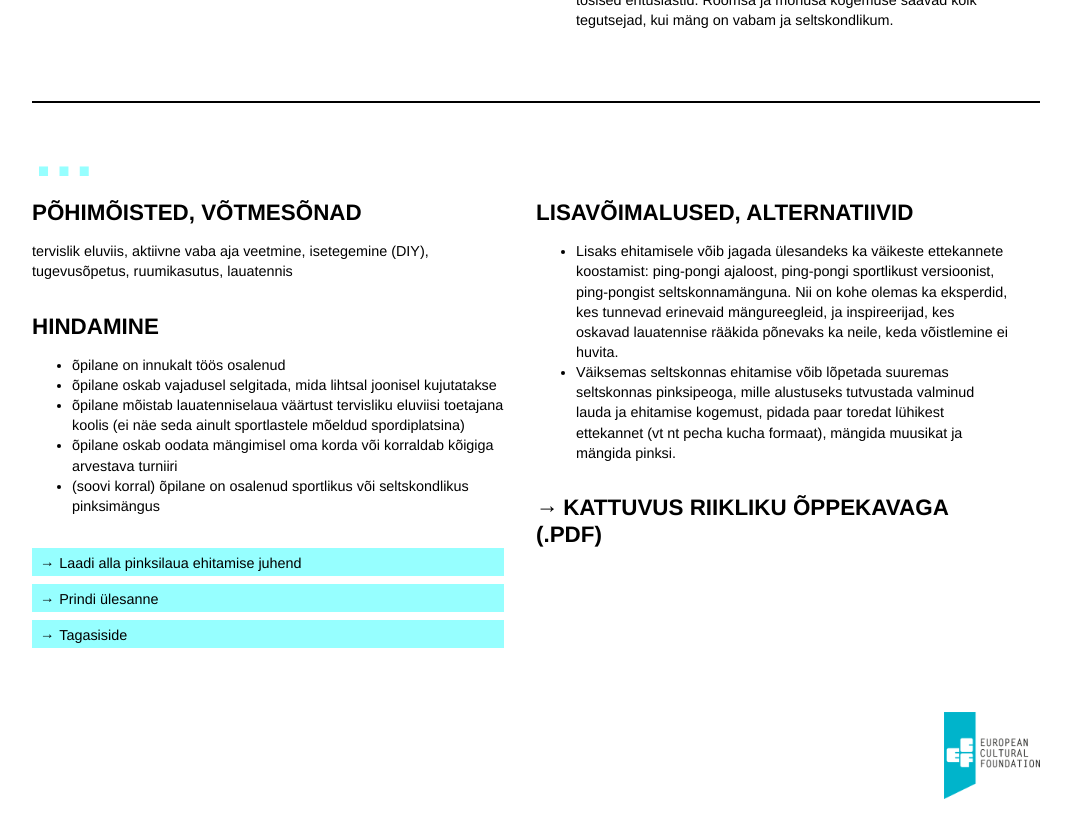
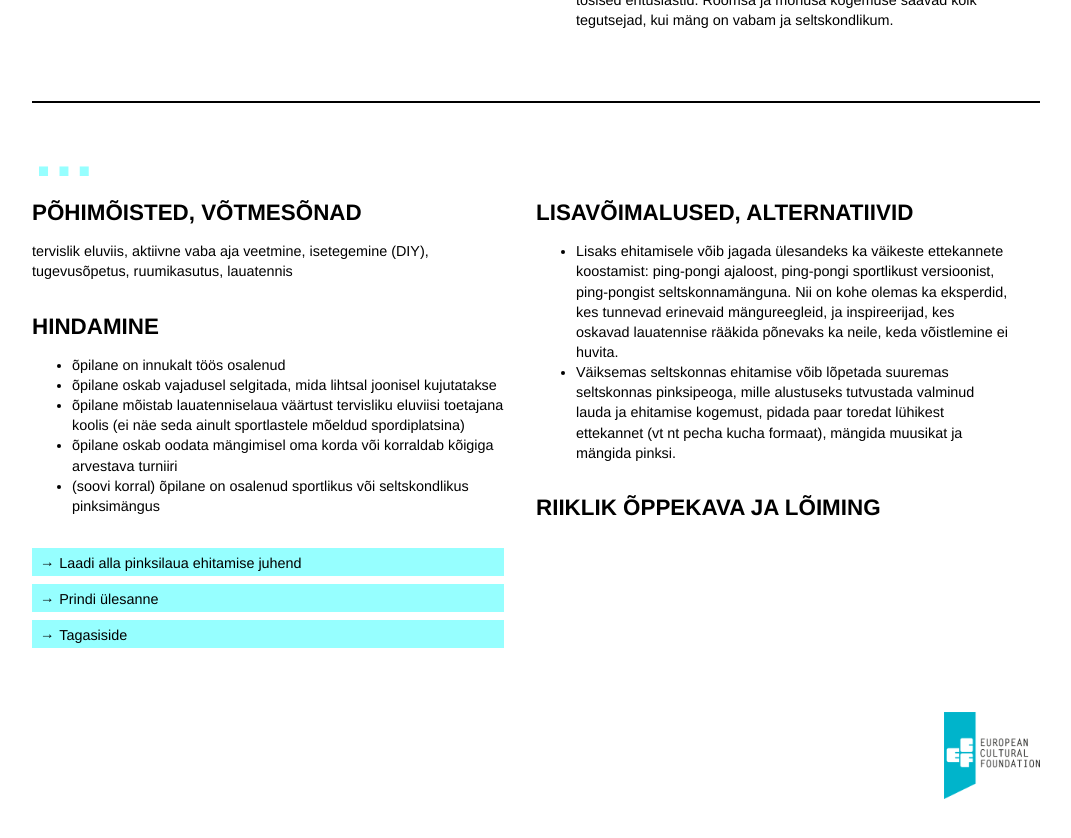
Before and after one commit to ruumiharidus/ruumiharidus.github.io, a Jekyll site: the page built from _posts/2015-12-04-pingpong.md, in a window 1280 px wide and 900 px high, scrolled down 2475 px. Shown: the top 838 px of the window, without its empty margins (104-1175 px from the left). Built offline with Jekyll 4.4.1, drawn with Linux system fonts in a browser that asks for light colours; nearby versions of some CDN libraries.

Commit message:
Updated 2015-12-04-pingpong.md

```diff
--- a/_posts/2015-12-04-pingpong.md
+++ b/_posts/2015-12-04-pingpong.md
@@ -78,5 +78,6 @@ tervislik eluviis, aktiivne vaba aja veetmine, isetegemine (DIY), tugevusõpetus
 + Lisaks ehitamisele võib jagada ülesandeks ka väikeste ettekannete koostamist: ping-pongi ajaloost, ping-pongi sportlikust versioonist, ping-pongist seltskonnamänguna. Nii on kohe olemas ka eksperdid, kes tunnevad erinevaid mängureegleid, ja inspireerijad, kes oskavad lauatennise rääkida põnevaks ka neile, keda võistlemine ei huvita.
 + Väiksemas seltskonnas ehitamise võib lõpetada suuremas seltskonnas pinksipeoga, mille alustuseks tutvustada valminud lauda ja ehitamise kogemust, pidada paar toredat lühikest ettekannet (vt nt pecha kucha formaat), mängida muusikat ja mängida pinksi.
 
-[Kattuvus riikliku õppekavaga (.pdf)]({{ site.baseurl }}/assets/documents/hello.pdf){:class='national-pdf'}
+#### Riiklik õppekava ja lõiming
+
 </section>
```
